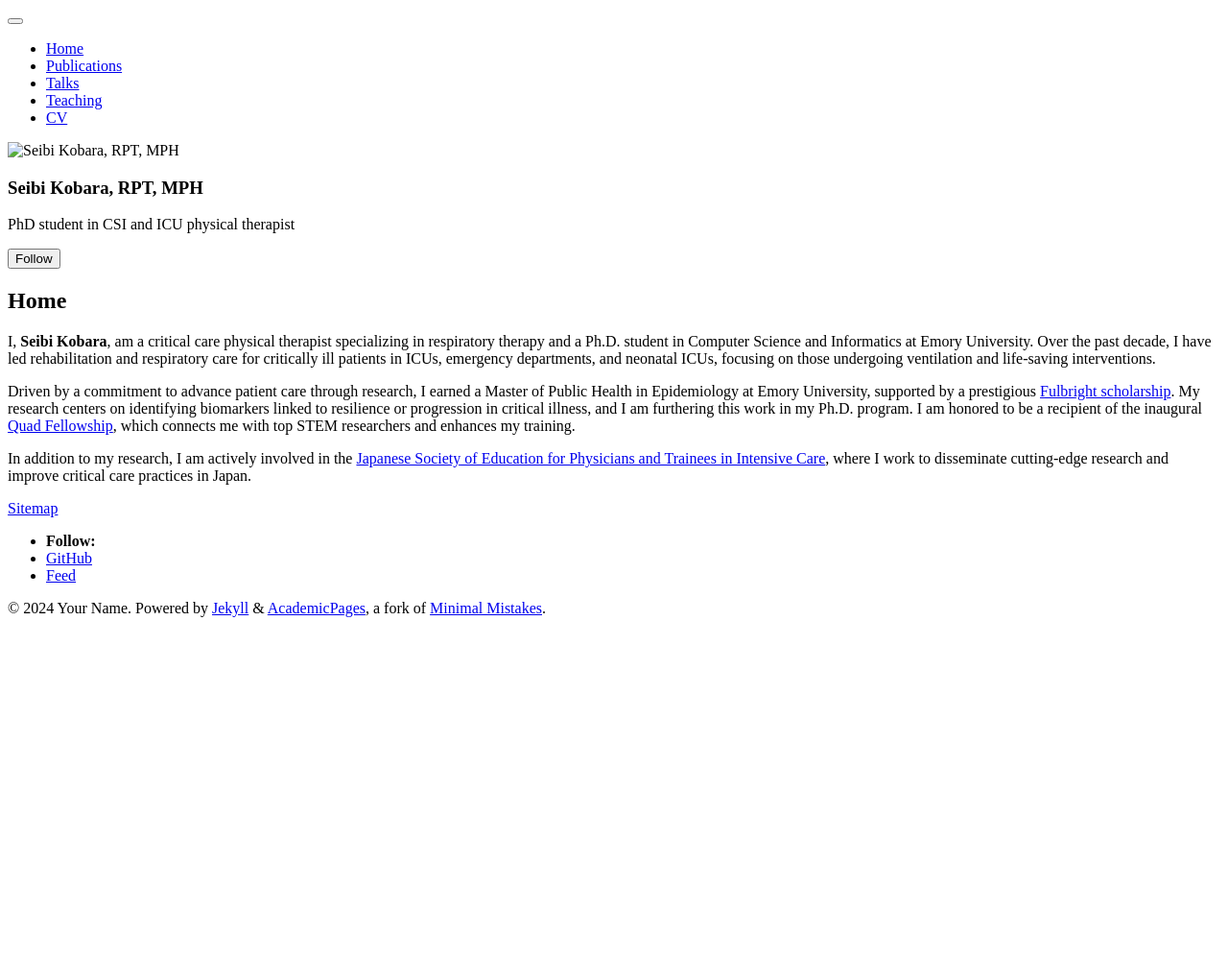
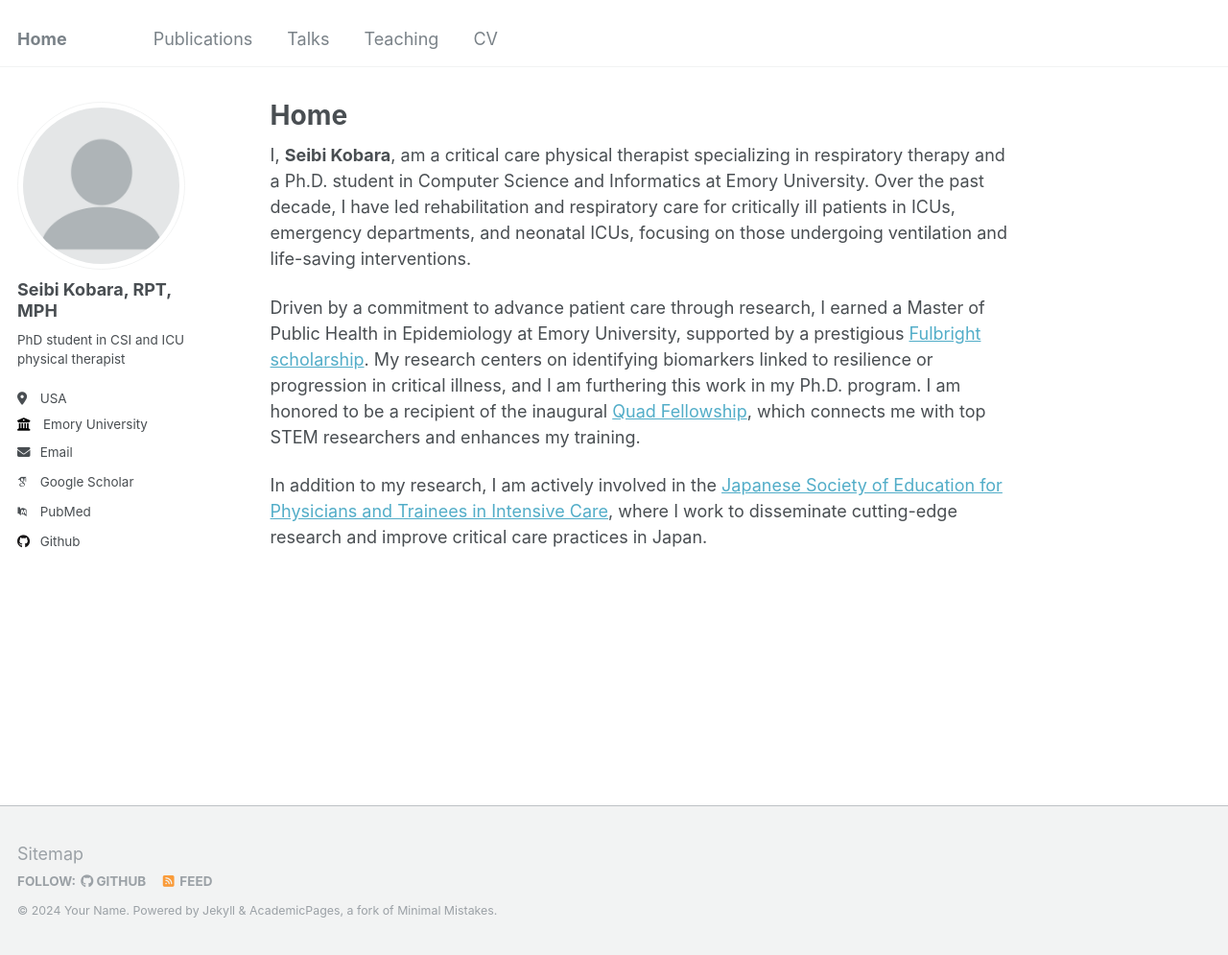
Before and after one commit to seibikobara/seibikobara.github.io, a Jekyll site: the page built from _pages/about.md, in a window 1280 px wide and 995 px high. Shown: the whole window at 96% size. Built offline with Jekyll 4.4.1, drawn with Linux system fonts in a browser that asks for light colours; some web fonts are replaced; a script bundle is joined from its source files by our own code; library files that are not in the unit come from our copies.

Commit message:
Update _config.yml

```diff
--- a/_config.yml
+++ b/_config.yml
@@ -12,8 +12,8 @@ title                    : "Home"
 title_separator          : "-"
 name                     : &name "Your Name"
 description              : &description "personal description"
-url                      : "https://github.com/seibikobara/seibikobara.github.io" # the base hostname & protocol for your site e.g. "https://mmistakes.github.io"
-baseurl                  : "https://github.com/seibikobara/seibikobara.github.io" # the subpath of your site, e.g. "/blog"
+url                      : "https://seibikobara.github.io" # the base hostname & protocol for your site e.g. "https://mmistakes.github.io"
+baseurl                  : "/" # the subpath of your site, e.g. "/blog"
 repository               : "https://github.com/seibikobara/seibikobara.github.io"
 
 # Site Author - The following control what appear as part of the author content on the side bar.
```
